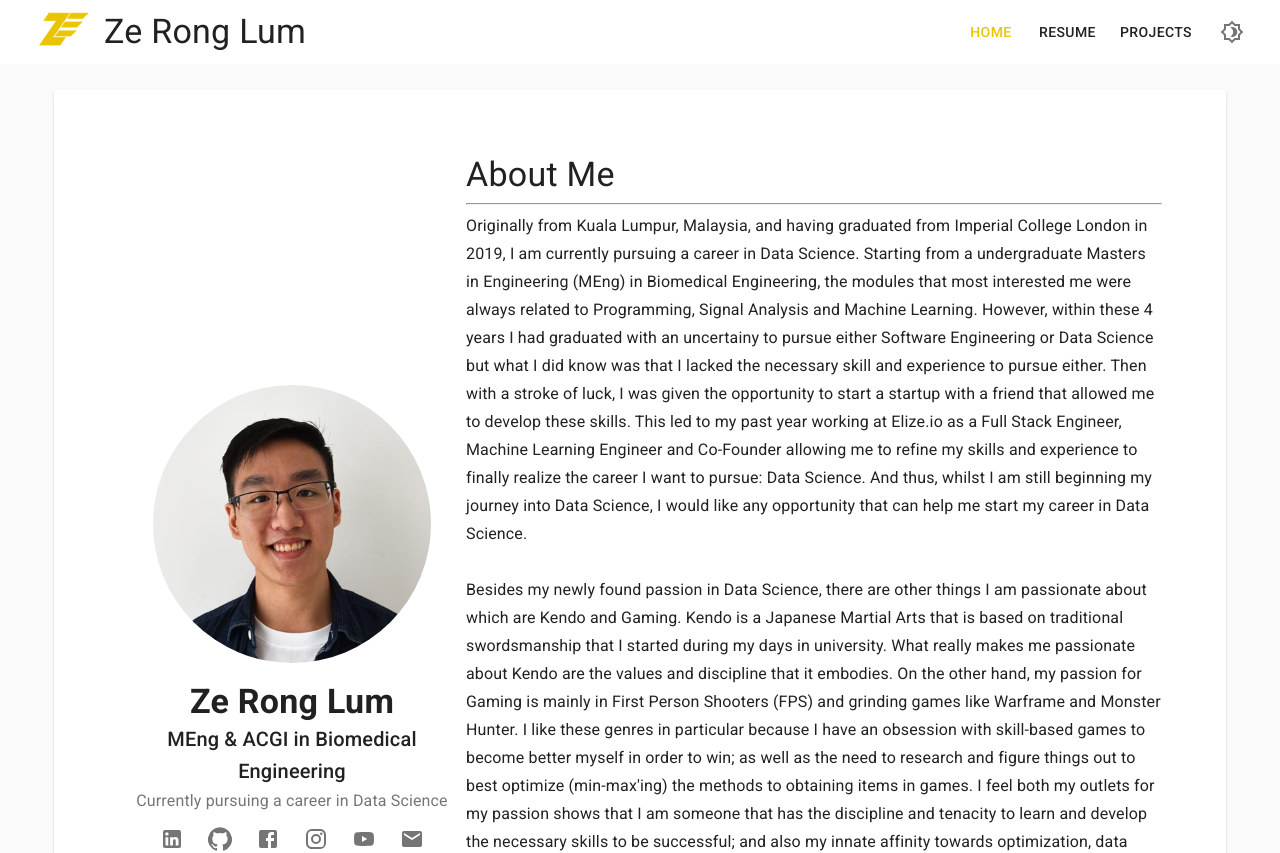
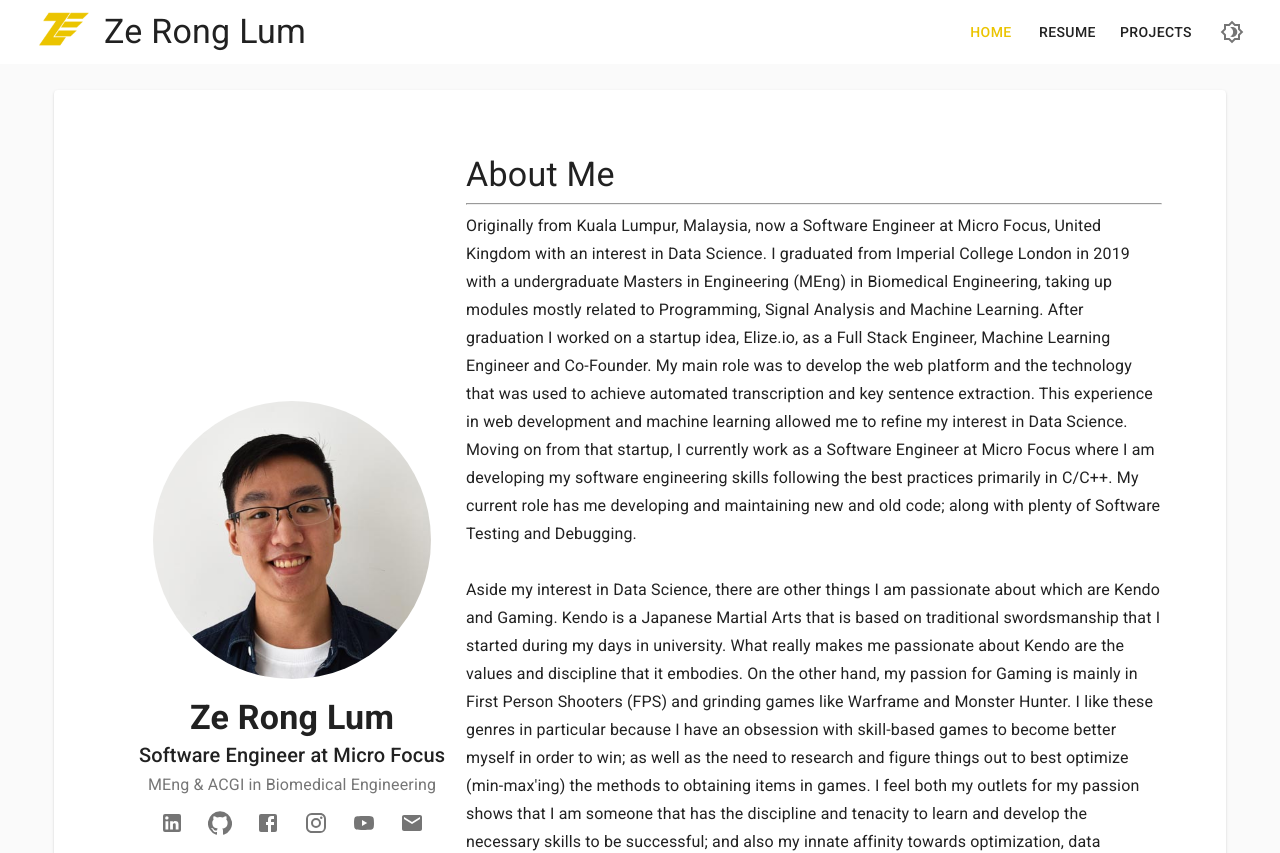
Before and after one commit to zl8115/portfolio, a React (Create React App) app: page / in a window 1280 px wide. Shown: the top 853 px of the page. Built offline with nearby package versions, Linux system fonts and the light colour scheme.

Commit message:
Update Resume Text 8/5/21

```diff
--- a/src/components/CareerStepper.js
+++ b/src/components/CareerStepper.js
@@ -10,7 +10,8 @@ import Typography from '@material-ui/core/Typography';
 
 function getSteps() {
   const stepList = [
-    'Oct 2019 - Present: Work',
+    'Jan 2021 - Present: Work',
+    'Oct 2019 - Aug 2020: Work',
     'Oct 2015 - Jun 2019: Studies',
     'Sep 2012 - Jul 2015: Studies',
     'Jan 2009 - Jun 2012: Studies'
@@ -21,12 +22,14 @@ function getSteps() {
 function getStepTitle(step) {
   switch(step) {
     case 0:
+      return `Software Engineer`;
+    case 1:
       return `Product Lead & Co-Founder`;
-    case 1:
+    case 2:
       return `MEng in Biomedical Engineering`;
-    case 2:
+    case 3:
       return `International Baccalaurreate & IGCSE`;
-    case 3:
+    case 4:
       return `Lower Secondary Assessment (PMR)`;
     default:
       return 'ERROR LOCATION';
@@ -36,12 +39,14 @@ function getStepTitle(step) {
 function getStepLocation(step){
   switch(step) {
     case 0:
+      return `MICRO FOCUS, UNITED KINGDOM`;
+    case 1:
       return `ELIZE.IO, UNITED KINGDOM`;
-    case 1:
+    case 2:
       return `IMPERIAL COLLEGE LONDON, UNITED KINGDOM`;
-    case 2:
+    case 3:
       return `WINDERMERE SCHOOL, UNITED KINGDOM`;
-    case 3:
+    case 4:
       return `VICTORIA INSTITUTION, MALAYSIA`;
     default:
       return 'ERROR LOCATION';
@@ -51,12 +56,14 @@ function getStepLocation(step){
 function getStepContent(step) {
   switch (step) {
     case 0:
+      return 'My role at Micro Focus as a Software Enginner is to develop and maintain code primarily in C/C++. I have learned a lot about the Software Development Life Cycle and best practices when coding with new and legacy code.'
+    case 1:
       return `My main duties in Elize.io is as a Full Stack Engineer and Machine Learning Engineer. I worked with developing the web application and building the Natural Language Processing (NLP) models used in the backend. The technology used are JavaScript, Express, React, Node, Python, MongoDB, Docker, AWS web deployment and Google Cloud Services`;
-    case 1:
+    case 2:
       return `During the 3rd and 4th (final) year of the 4-year undergraduate course, I had chosen the Electrical and Electronic (EE) stream which exposed me to statistical analysis techniques and methods. Amongst the modules I took were: Adaptive Signal Processing and Machine Intelligence; Advanced Signal Processing; Digital Biosignal Processing; Optimization; Pattern Recognition.`;
-    case 2:
+    case 3:
       return `I was given the opportunity to study in the UK at an earlier stage. This allowed me to develop a more International perspective of the world. This unique blend of education from Malaysia and United Kingdom gives me a unique perspective to the world.`;
-    case 3:
+    case 4:
       return `This was where I spent most of my secondary school education excluding the final year and a half. It was during these years that I developed most of my traits and virtues and even embodying the school motto of "To Be Yet Wiser; To Be a Scholar, Sportsman and a Gentleman". As a result, I am humble, focused, hardworking and curious.`;
     default:
       return 'Unknown step';
@@ -67,18 +74,6 @@ function getStepContent(step) {
 export default function CareerStepper() {
   const [activeStep, setActiveStep] = React.useState(0);
   const steps = getSteps();
-
-  // const handleNext = () => {
-  //   setActiveStep(prevActiveStep => prevActiveStep + 1);
-  // };
-
-  // const handleBack = () => {
-  //   setActiveStep(prevActiveStep => prevActiveStep - 1);
-  // };
-
-  // const handleReset = () => {
-  //   setActiveStep(0);
-  // };
 
   const handleStep = step => () => {
     setActiveStep(step);
--- a/src/components/ResumeAccordian.js
+++ b/src/components/ResumeAccordian.js
@@ -112,6 +112,16 @@ export default function ResumeAccordian(props){
 
         <ExpansionPanelDetails>
           <Typography variant="body" paragraph>
+            <strong>Software Engineer</strong>, Micro Focus, United Kingdom
+            <br/>
+            <em>January 2021 - Present</em>
+            <br/>
+            <ul>
+              <li>Develop and maintain code in C/C++.</li>
+              <li>Maintaining and upgrading legacy code.</li>
+              <li>Develop new readers to add support for new file formats.</li>
+            </ul>
+
             <strong>Full Stack Engineer</strong>, Elize.io, United Kingdom
             <br/>
             <em>October 2019 - August 2020</em>
--- a/src/pages/Home.js
+++ b/src/pages/Home.js
@@ -47,7 +47,7 @@ function Home(props){
         <title>Home | Ze Rong Lum</title>
         <meta
           name="description"
-          content="Ze Rong Lum, the best candidate for a Data Science role. A recent graduate and keen enthusiast of Statistical Analysis and Machine Learning looking for an opportunity to start a career in Data Science."
+          content="Ze Rong Lum, Software Engineer and keen enthusiast of Statistical Analysis and Machine Learning interested in Data Science."
         />
       </Helmet>
 
@@ -60,10 +60,10 @@ function Home(props){
               <strong>Ze Rong Lum</strong>
             </Typography>
             <Typography variant="h6">
-              MEng &amp; ACGI in Biomedical Engineering
+              Software Engineer at Micro Focus
             </Typography>
             <Typography variant="subtitle1" color="textSecondary">
-              Currently pursuing a career in Data Science
+              MEng &amp; ACGI in Biomedical Engineering
             </Typography>
             <MeLinks />
           </Grid>
@@ -72,14 +72,11 @@ function Home(props){
             <Typography variant="h4">About Me </Typography>
             <hr/>
             <Typography variant="subtitle1">
-              Originally from Kuala Lumpur, Malaysia, and having graduated from Imperial College London in 2019, I am currently pursuing a career in Data Science.
-              Starting from a undergraduate Masters in Engineering (MEng) in Biomedical Engineering, the modules that most interested me were always related to Programming, Signal Analysis and Machine Learning.
-              However, within these 4 years I had graduated with an uncertainy to pursue either Software Engineering or Data Science but what I did know was that I lacked the necessary skill and experience to pursue either.
-              Then with a stroke of luck, I was given the opportunity to start a startup with a friend that allowed me to develop these skills.
-              This led to my past year working at Elize.io as a Full Stack Engineer, Machine Learning Engineer and Co-Founder allowing me to refine my skills and experience to finally realize the career I want to pursue: Data Science.
-              And thus, whilst I am still beginning my journey into Data Science, I would like any opportunity that can help me start my career in Data Science.
+              Originally from Kuala Lumpur, Malaysia, now a Software Engineer at Micro Focus, United Kingdom with an interest in Data Science. I graduated from Imperial College London in 2019 with a undergraduate Masters in Engineering (MEng) in Biomedical Engineering, taking up modules mostly related to Programming, Signal Analysis and Machine Learning.
+              After graduation I worked on a startup idea, Elize.io, as a Full Stack Engineer, Machine Learning Engineer and Co-Founder. My main role was to develop the web platform and the technology that was used to achieve automated transcription and key sentence extraction. This experience in web development and machine learning allowed me to refine my interest in Data Science.
+              Moving on from that startup, I currently work as a Software Engineer at Micro Focus where I am developing my software engineering skills following the best practices primarily in C/C++. My current role has me developing and maintaining new and old code; along with plenty of Software Testing and Debugging.
               <br/><br/>
-              Besides my newly found passion in Data Science, there are other things I am passionate about which are Kendo and Gaming.
+              Aside my interest in Data Science, there are other things I am passionate about which are Kendo and Gaming.
               Kendo is a Japanese Martial Arts that is based on traditional swordsmanship that I started during my days in university.
               What really makes me passionate about Kendo are the values and discipline that it embodies.
               On the other hand, my passion for Gaming is mainly in First Person Shooters (FPS) and grinding games like Warframe and Monster Hunter.
--- a/src/pages/Resume.js
+++ b/src/pages/Resume.js
@@ -31,7 +31,7 @@ export default function Resume(props){
         <title>Resume | Ze Rong Lum</title>
         <meta
           name="description"
-          content="The resume or CV of Ze Rong Lum, the immediate candidate for a Data Science role. A detailed journey of myself and what I have achieved in my lifetime and how I have come to pursue a career in Data Science."
+          content="The resume or CV of Ze Rong Lum, Software Engineer with an interest in Data Science."
         />
       </Helmet>
 
@@ -44,7 +44,7 @@ export default function Resume(props){
               <strong>Ze Rong Lum</strong>
               </Typography>
             }
-          subheader="A recent MEng graduate with a strong foundation in mathematics and engineering. Experienced in object-oriented programming; version control; full-stack development; and machine learning. I am autonomous, curious and methodological with a flair at project management and communication. "
+          subheader="A Software Engineer with a strong foundation in mathematics and engineering. Experienced in object-oriented programming; version control; full-stack development; and machine learning. I am autonomous, curious and methodological with a flair at project management and communication. "
           style={{textAlign:'center'}}
         />
 
```
